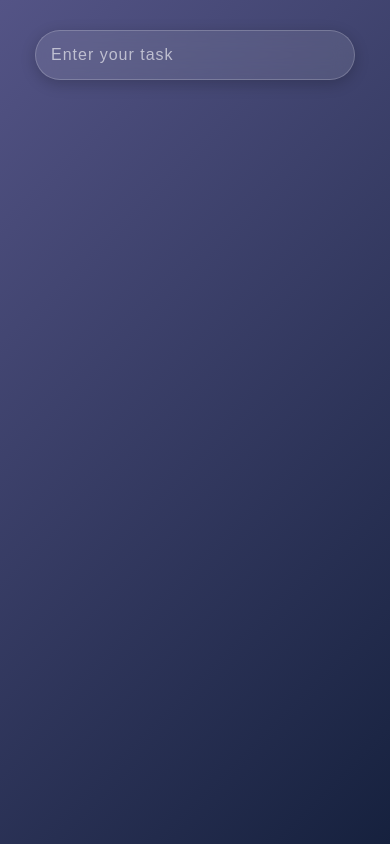
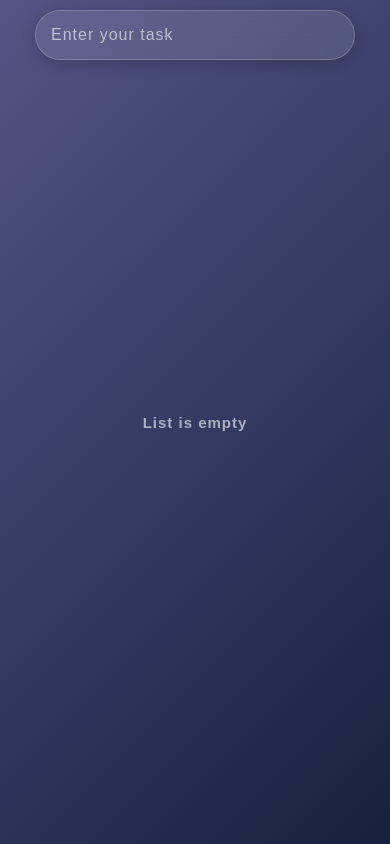
Before and after one commit to 12PUFFS/ToDo-React, a React (Vite) app: page / in a window 390 px wide. Built offline with nearby package versions, Linux system fonts and the light colour scheme.

Commit message:
todo-list adaptive 768

```diff
--- a/src/App.css
+++ b/src/App.css
@@ -20,5 +20,6 @@ text {
 
 @media (max-width: 394px) {
   .app {
+    padding-top: 10px;
   }
 }
--- a/src/components/ToDo/TodoForm.module.css
+++ b/src/components/ToDo/TodoForm.module.css
@@ -1,6 +1,6 @@
 input {
   padding: 25px;
-  width: 1210px;
+  width: 1440px;
   border: none;
   border-radius: 25px;
   background: rgba(255, 255, 255, 0.1);
@@ -149,6 +149,6 @@ input:focus {
   input {
     width: 320px;
     font-size: 16px;
-    padding: 15px;
+    padding: 1px;
   }
 }
--- a/src/components/ToDo/TodoList.jsx
+++ b/src/components/ToDo/TodoList.jsx
@@ -5,10 +5,13 @@ import styles from './TodoList.module.css';
 
 function TodoList({ todos }) {
   return (
-    <div className={styles.todo}>
-      {todos.map((todo) => (
-        <Todo key={todo.id} todo={todo} />
-      ))}
+    <div className={styles.container}>
+      <div className={styles.todo}>
+        {todos.length === 0 && <h2>List is empty</h2>}
+        {todos.map((todo) => (
+          <Todo key={todo.id} todo={todo} />
+        ))}
+      </div>
     </div>
   );
 }
--- a/src/components/ToDo/TodoList.module.css
+++ b/src/components/ToDo/TodoList.module.css
@@ -1,9 +1,9 @@
 .todo {
   margin-top: 50px;
-  width: 1250px;
+  width: 1440px;
   /* height: 200px; */
   border-radius: 25px;
-  padding: 20px;
+  /* padding: 20px; */
   box-sizing: border-box;
   /* background: rgba(255, 255, 255, 0.1); */
   /* box-shadow: 0 4px 15px rgba(0, 0, 0, 0.2); */
@@ -14,6 +14,20 @@
   overflow: hidden;
 }
 
+.container {
+  max-width: 1440px;
+  margin: 0 auto;
+
+  align-items: center;
+}
+
+h2 {
+  position: absolute;
+  top: 50%;
+  left: 50%;
+  transform: translate(-50%, -50%);
+}
+
 @media (max-width: 768px) {
   .todo {
     width: 700px;
@@ -21,12 +35,22 @@
 
     font-size: 16px;
   }
+
+  /* .container {
+    max-width: 400px;
+  }
+
+  h2 {
+    top: 65%;
+    transform: translate(50% 50%);
+  } */
 }
 
 @media (max-width: 394px) {
   .todo {
     padding: 15px;
     width: 350px;
-    font-size: 15px;
+    font-size: 10px;
+    margin-top: 10px;
   }
 }
```
Also changed, not shown: 5 other files (tests, documents, lock files or other folders).
